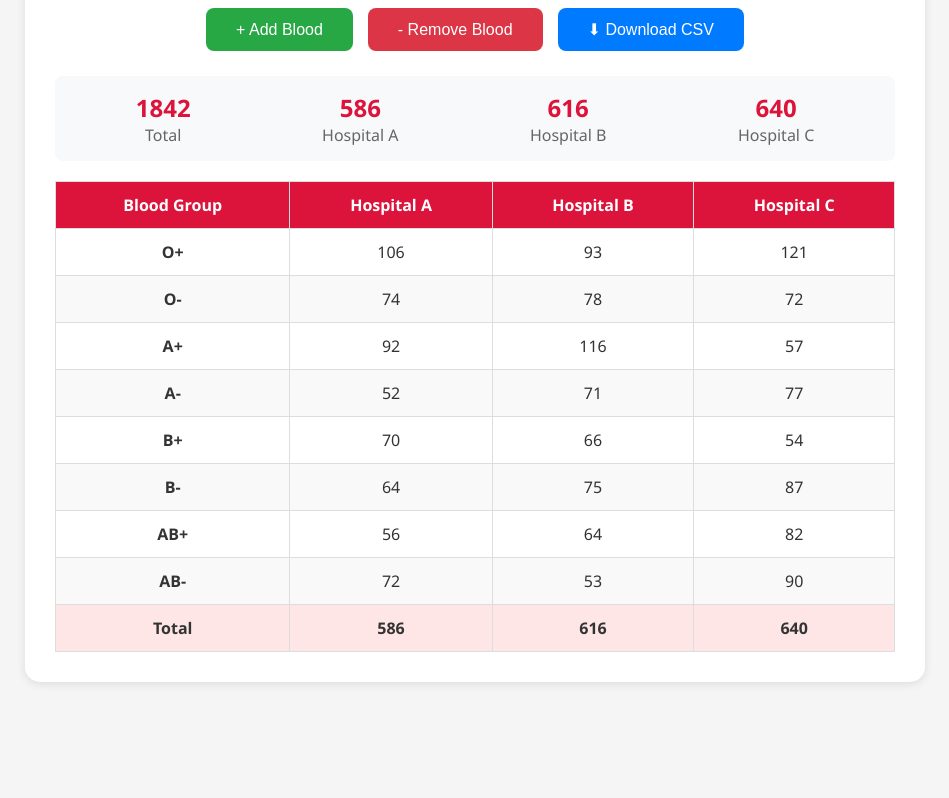
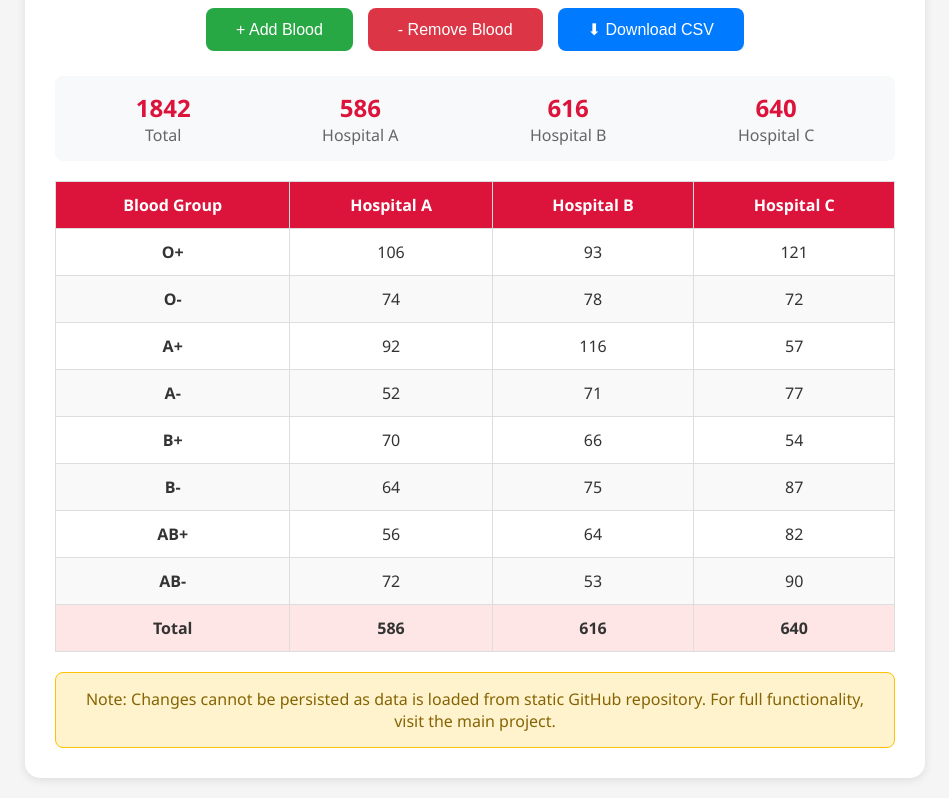
Before and after one commit to nayaksomkar/BloodSIM.ui, a plain HTML site: page index.html in a window 1280 px wide. Both pictures are taken after a click on the button "+ Add Blood". Shown: the part 115-913 px from the top of the page, without its empty margins (165-1114 px from the left). Before the commit the page ends 817 px from the top, so only its background shows below. Drawn offline with Linux system fonts and the light colour scheme; no server answers.

Commit message:
major fixes

```diff
--- a/index.html
+++ b/index.html
@@ -60,6 +60,8 @@
                 </tr>
             </tfoot>
         </table>
+
+        <div id="notice" class="notice"></div>
     </div>
 
     <script src="script.js"></script>
--- a/script.js
+++ b/script.js
@@ -4,14 +4,14 @@
  */
 
 // Path to the JSON data file
-const FILE = 'blooddata.json';
+const FILE = 'https://github.com/nayaksomkar/BloodSIM.ui/blob/main/blooddata.json';
 
 /**
  * Load blood inventory data from server and update UI
  */
 async function loadData() {
     try {
-        const response = await fetch('/blooddata.json');
+        const response = await fetch(FILE);
         const data = await response.json();
         updateTable(data);
     } catch (error) {
@@ -81,6 +81,7 @@ async function modifyData(action) {
  * Add random blood units to all hospitals
  */
 function addBlood() {
+    showNotification('Blood units added successfully!', 'success');
     modifyData('add');
 }
 
@@ -88,7 +89,22 @@ function addBlood() {
  * Remove random blood units from all hospitals
  */
 function removeBlood() {
+    showNotification('Blood units removed successfully!', 'success');
     modifyData('remove');
+}
+
+/**
+ * Show notification message
+ * @param {string} message - Message to display
+ * @param {string} type - 'success' or 'info'
+ */
+function showNotification(message, type) {
+    alert(message);
+    const notice = document.getElementById('notice');
+    if (notice) {
+        notice.textContent = 'Note: Changes cannot be persisted as data is loaded from static GitHub repository. For full functionality, visit the main project.';
+        notice.style.display = 'block';
+    }
 }
 
 /**
--- a/style.css
+++ b/style.css
@@ -117,3 +117,14 @@ tr:nth-child(even) {
 .stat-label {
     color: #666;
 }
+
+.notice {
+    margin-top: 20px;
+    padding: 15px;
+    background: #fff3cd;
+    border: 1px solid #ffc107;
+    border-radius: 8px;
+    color: #856404;
+    text-align: center;
+    display: none;
+}
```
